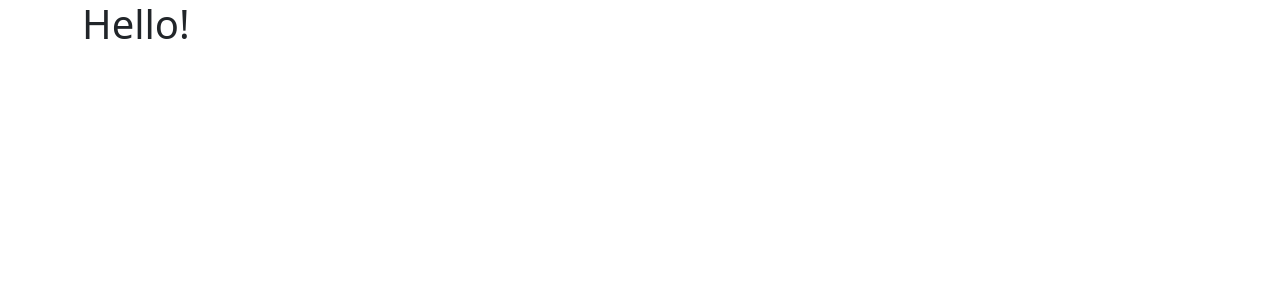
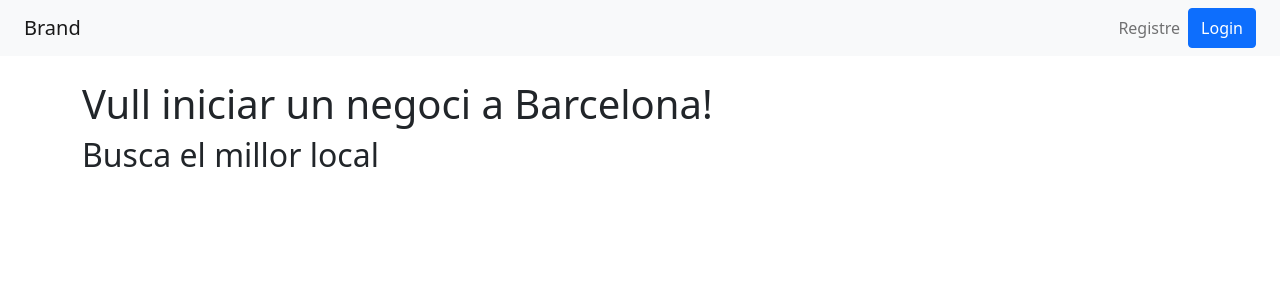
Before and after one commit to rubennp/hackaton-training-frontend, a React (Create React App) app: page / in a window 1280 px wide. Shown: the top 300 px of the page. Built offline with nearby package versions, Linux system fonts and the light colour scheme.

Commit message:
Started Home page

```diff
--- a/src/App.js
+++ b/src/App.js
@@ -1,10 +1,25 @@
-import Container from 'react-bootstrap/Container';
+import { Container, Nav, Navbar, Button, Row } from 'react-bootstrap';
 
 const App = () => {
   return (
-    <Container>
-      <h1>Hello!</h1>
-    </Container>
+    <>
+      <Navbar bg="light" styicky="top" expand="lg" className="px-4">
+        <Navbar.Brand href="#">Brand</Navbar.Brand>
+        <Navbar.Toggle />
+        <Navbar.Collapse className="justify-content-end">
+          <Nav>
+            <Nav.Link href="#">Registre</Nav.Link>
+            <Button variant="primary">Login</Button>
+          </Nav>
+        </Navbar.Collapse>
+      </Navbar>
+      <Container className="my-4">
+        <Row className="justify-content-center">
+          <h1>Vull iniciar un negoci a Barcelona!</h1>
+          <h2>Busca el millor local</h2>
+        </Row>
+      </Container>
+    </>
   );
 };
 
```
